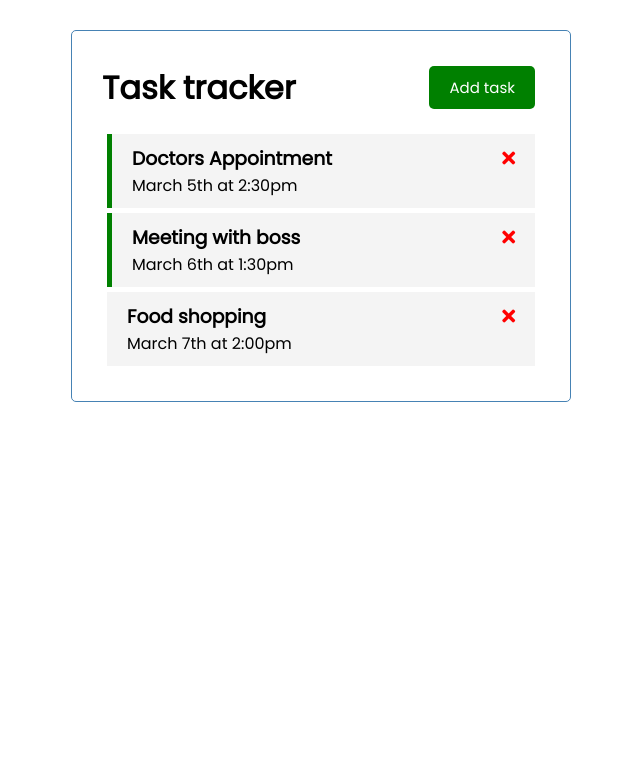
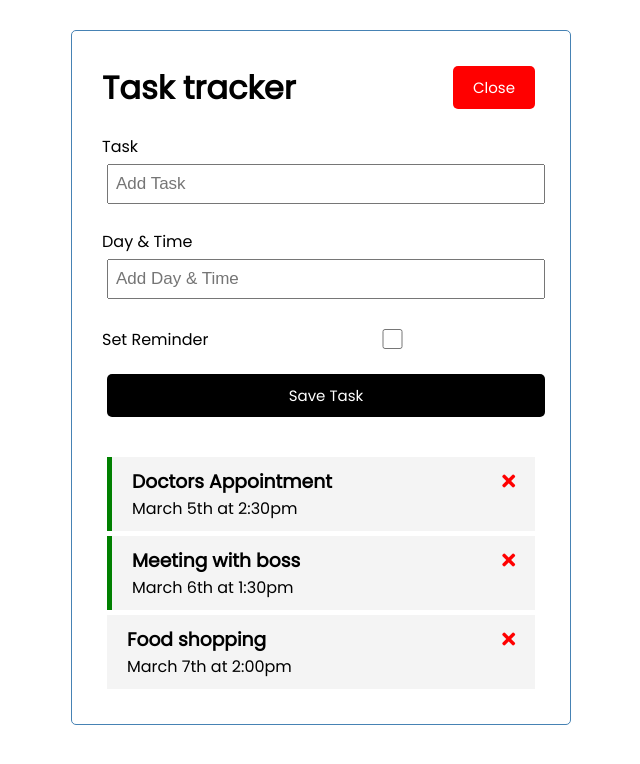
Before and after one commit to Tomaz-on-GitHub/vue_simple_app, a Vue app: page / in a window 1280 px wide. Shown: the top 764 px of the page, without its empty margins (319-959 px from the left). Built offline with nearby package versions, Linux system fonts and the light colour scheme.

Commit message:
add functionality of adding tasks (and hide input form)

```diff
--- a/src/App.vue
+++ b/src/App.vue
@@ -1,23 +1,32 @@
 <template>
   <div class="container">
-    <Header title="Task tracker"/>
-    <Tasks @delete-task="deleteTask" v-bind:tasks="tasks"/>
+    <Header @toggle-add-task='toggleAddTask'
+    title="Task tracker"
+    :showAddTask="showAddTask" />
+    <div v-show="showAddTask">
+      <AddTask @add-task="addTask"/>
+    </div>
+    <Tasks @toggle-reminder="toggleReminder"
+    @delete-task="deleteTask" v-bind:tasks="tasks"/>
   </div>
 </template>
 
 <script>
 import Header from './components/Header'
 import Tasks from './components/Tasks'
+import AddTask from './components/AddTask'
 
 export default {
   name: 'App',
   components: {
     Header,
-    Tasks
+    Tasks,
+    AddTask
   },
    data() {
     return {
       tasks: [],
+      showAddTask: true,
     }
    },
    created() {
@@ -43,13 +52,25 @@ export default {
       ]
    },
   methods: {
+    addTask(task){
+      this.tasks = [...this.tasks,task]
+    },
     deleteTask(id) {
-      console.log(id)
       if(confirm('are you sure')){
         this.tasks = this.tasks.filter((task) =>task.id !== id)
       }
       //console.log('taskic',id)
-  console.log(id)
+    },
+
+    toggleReminder(id) {
+      //console.log('toggleReminder:' + id)
+     this.tasks = this.tasks.map((task) =>
+      task.id ===id ? {...task, reminder: !task.reminder}: task)
+
+    },
+    toggleAddTask(){
+      //console.log('click now emitted to app');
+      this.showAddTask = !this.showAddTask
     }
   }
 
--- /dev/null
+++ b/src/components/AddTask.vue
@@ -0,0 +1,90 @@
+<template>
+  <form @submit="onSubmit" class="add-form">
+    <div class="form-control">
+      <label>Task</label>
+      <input type="text" v-model="text" name="text" placeholder="Add Task" />
+    </div>
+    <div class="form-control">
+      <label>Day & Time</label>
+      <input
+        type="text"
+        v-model="day"
+        name="day"
+        placeholder="Add Day & Time"
+      />
+    </div>
+    <div class="form-control form-control-check">
+      <label>Set Reminder</label>
+      <input type="checkbox" v-model="reminder" name="reminder" />
+    </div>
+
+    <input type="submit" value="Save Task" class="btn btn-block" />
+  </form>
+</template>
+
+<script>
+export default {
+  name: 'AddTask',
+  data() {
+    return {
+      text: '',
+      day: '',
+      reminder: false,
+    }
+  },
+  methods: {
+    onSubmit(e) {
+      e.preventDefault()
+      if (!this.text) {
+        alert('Please add a task')
+        return
+      }
+      const newTask = {
+        id: Math.floor(Math.random() * 100000),
+        text: this.text,
+        day: this.day,
+        reminder: this.reminder,
+      }
+      //console.log(newTask)
+      this.$emit('add-task', newTask)
+      //clean the form
+      this.text = ''
+      this.day = ''
+      this.reminder = false
+    },
+  },
+
+  }
+
+</script>
+
+<style scoped>
+.add-form {
+  margin-bottom: 40px;
+}
+.form-control {
+  margin: 20px 0;
+}
+.form-control label {
+  display: block;
+}
+.form-control input {
+  width: 100%;
+  height: 40px;
+  margin: 5px;
+  padding: 3px 7px;
+  font-size: 17px;
+}
+.form-control-check {
+  display: flex;
+  align-items: center;
+  justify-content: space-between;
+}
+.form-control-check label {
+  flex: 1;
+}
+.form-control-check input {
+  flex: 2;
+  height: 20px;
+}
+</style>
--- /dev/null
+++ b/src/components/AddTask_final.vue
@@ -0,0 +1,86 @@
+<template>
+  <form @submit="onSubmit" class="add-form">
+    <div class="form-control">
+      <label>Task</label>
+      <input type="text" v-model="text" name="text" placeholder="Add Task" />
+    </div>
+    <div class="form-control">
+      <label>Day & Time</label>
+      <input
+        type="text"
+        v-model="day"
+        name="day"
+        placeholder="Add Day & Time"
+      />
+    </div>
+    <div class="form-control form-control-check">
+      <label>Set Reminder</label>
+      <input type="checkbox" v-model="reminder" name="reminder" />
+    </div>
+
+    <input type="submit" value="Save Task" class="btn btn-block" />
+  </form>
+</template>
+
+<script>
+export default {
+  name: 'AddTask',
+  data() {
+    return {
+      text: '',
+      day: '',
+      reminder: false,
+    }
+  },
+  methods: {
+    onSubmit(e) {
+      e.preventDefault()
+      if (!this.text) {
+        alert('Please add a task')
+        return
+      }
+      const newTask = {
+        // id: Math.floor(Math.random() * 100000),
+        text: this.text,
+        day: this.day,
+        reminder: this.reminder,
+      }
+      this.$emit('add-task', newTask)
+      this.text = ''
+      this.day = ''
+      this.reminder = false
+    },
+  },
+}
+</script>
+
+<style scoped>
+.add-form {
+  margin-bottom: 40px;
+}
+.form-control {
+  margin: 20px 0;
+}
+.form-control label {
+  display: block;
+}
+.form-control input {
+  width: 100%;
+  height: 40px;
+  margin: 5px;
+  padding: 3px 7px;
+  font-size: 17px;
+}
+.form-control-check {
+  display: flex;
+  align-items: center;
+  justify-content: space-between;
+}
+.form-control-check label {
+  flex: 1;
+}
+.form-control-check input {
+  flex: 2;
+  height: 20px;
+}
+</style>
--- a/src/components/Button.vue
+++ b/src/components/Button.vue
@@ -13,7 +13,8 @@ export default {
     },
   methods: {
     onClick() {
-        console.log('click');
+        //console.log('click');
+        this.$emit('btn-click');
     }
     },
 }
--- a/src/components/Header.vue
+++ b/src/components/Header.vue
@@ -2,7 +2,10 @@
 <template>
   <header>
     <h1>{{title}}</h1>
-    <Button text="Add task" color="green"/>
+    <Button @btn-click="$emit('toggle-add-task')"
+    :text="showAddTask ? 'Close':'Add Task'"
+    :color="showAddTask ? 'red':'green'"
+    />
   </header>
 </template>
 
@@ -11,11 +14,15 @@ import Button from './Button'
 
 export default {
   name: 'Header',
-  props: ['title'],
+  props: {
+    title: String,
+    showAddTask: Boolean,
+  },
 
   components: {
     Button,
   },
+  emits: ['toggle-add-task'],
 }
 </script>
 
--- a/src/components/Task.vue
+++ b/src/components/Task.vue
@@ -1,5 +1,6 @@
 <template>
-  <div :class="[task.reminder ? 'reminder': '','task']">
+  <div @dblclick="$emit('toggle-reminder', task.id)"
+  :class="[task.reminder ? 'reminder': '','task']">
 
     <h3>
       {{ task.text }}
--- a/src/components/Tasks.vue
+++ b/src/components/Tasks.vue
@@ -1,6 +1,7 @@
 <template>
     <div  :key="task.id" v-for="task in tasks">
-    <Task @delete-task="$emit('delete-task',task.id)" :task="task"
+    <Task @toggle-reminder="$emit('toggle-reminder', task.id)"
+    @delete-task="$emit('delete-task',task.id)" :task="task"
     />
 
   </div>
@@ -17,7 +18,7 @@ export default {
   components: {
     Task,
   },
-  emits: ['delete-task'],
+  emits: ['delete-task','toggle-reminder'],
     }
 
 </script>
```
Also changed, not shown: 1 other file (tests, documents, lock files or other folders).
